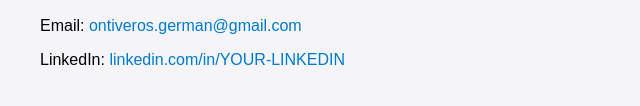
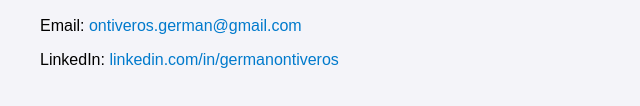
Before and after one commit to ontiverosgerman/ontiverosgerman.github.io, a plain HTML site: page index.html in a window 1280 px wide. Shown: the part 376-482 px from the top of the page, 0-640 px from the left. Drawn offline with Linux system fonts and the light colour scheme.

Commit message:
Update index.html

```diff
--- a/index.html
+++ b/index.html
@@ -33,7 +33,7 @@
   <div class="section">
     <h2>Contact</h2>
     <p>Email: <a href="mailto:ontiveros.german@gmail.com">ontiveros.german@gmail.com</a></p>
-    <p>LinkedIn: <a href="https://linkedin.com/in/YOUR-LINKEDIN">linkedin.com/in/YOUR-LINKEDIN</a></p>
+    <p>LinkedIn: <a href="https://linkedin.com/in/germanontiveros">linkedin.com/in/germanontiveros</a></p>
   </div>
 </body>
 </html>
```
